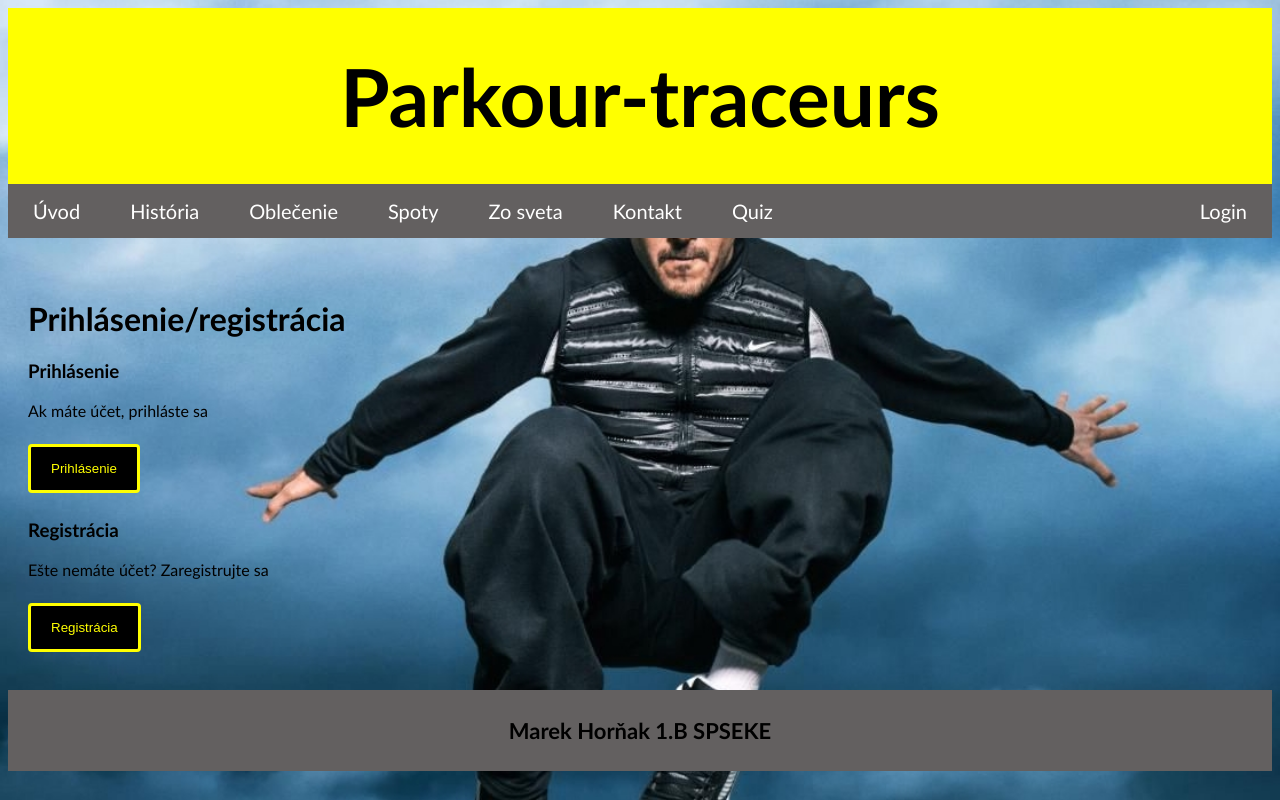
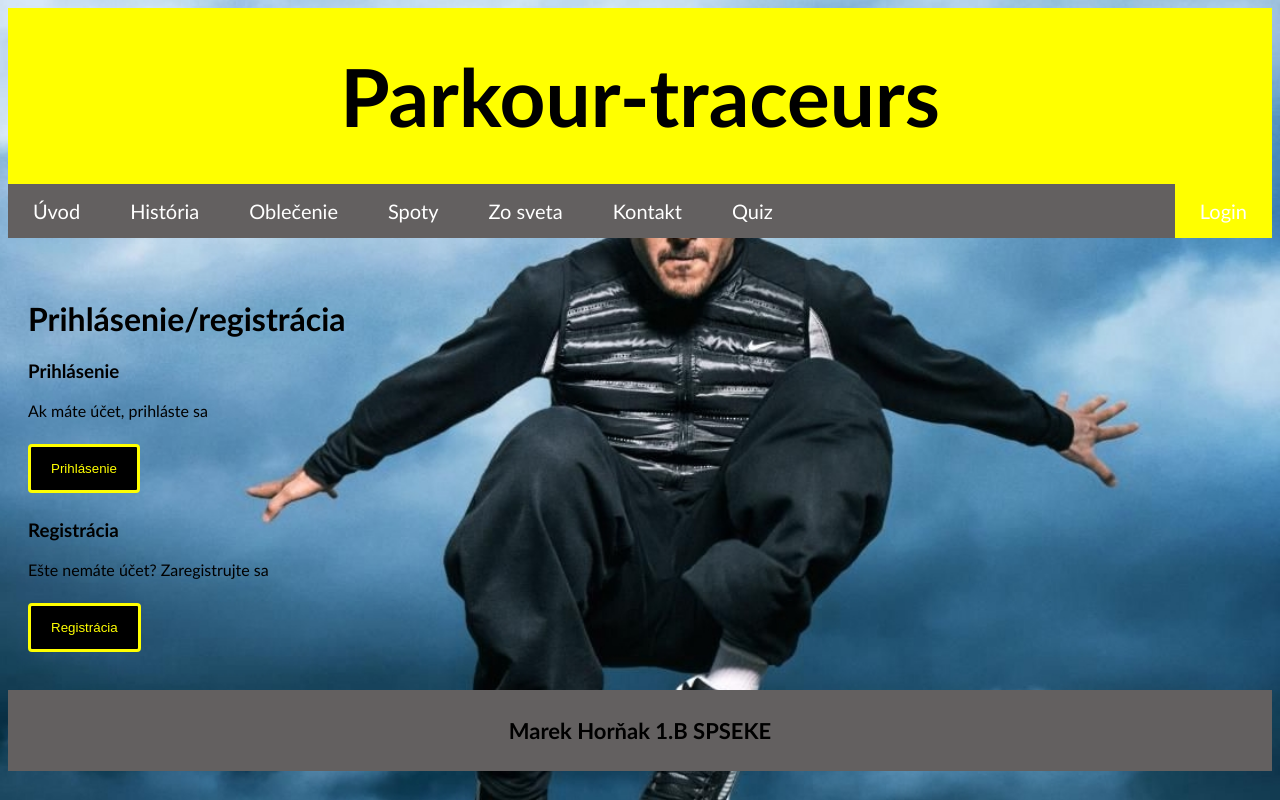
Before and after one commit to maromanparkour/parkour-traceurs, a plain HTML site: page login.html in a window 1280 px wide. Drawn offline with Linux system fonts and the light colour scheme.

Commit message:
Update login.html

```diff
--- a/login.html
+++ b/login.html
@@ -203,7 +203,7 @@ body {
   <a href="world.html">Zo sveta</a>
   <a href="contact.html">Kontakt</a>
   <a href="quiz.html">Quiz</a>
-  <a href="login.html" class="right">Login</a>
+  <a href="login.html" class="active right">Login</a>
 </div>
 
 <div class="row">
```
